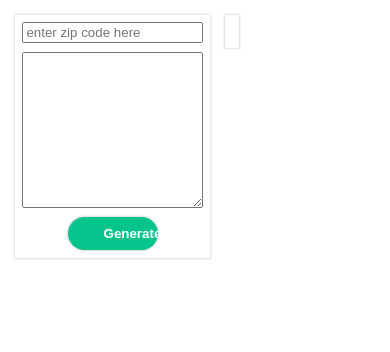
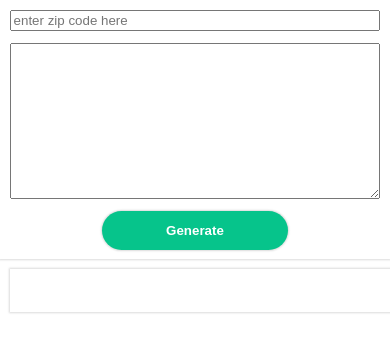
Before and after one commit to mahmoudshahin1111/udacity-fwd-weather-journal-app, a website: page public/index.html in a window 390 px wide. Drawn offline with Linux system fonts and the light colour scheme; no server answers.

```diff
--- a/public/app.js
+++ b/public/app.js
@@ -17,6 +17,9 @@
             onDataSended();
             console.log("Data sended successfully");
             updateWeatherInfoUI(savedData.temp,savedData.feel,savedData.date);
+        },error=>{
+            console.log(error);
+            onDataSended();
         });
     })
 }
@@ -30,6 +33,8 @@
                     resolve(data);
                 })
 
+            },e=>{
+                error(e);
             })
     })
 
--- a/public/style.css
+++ b/public/style.css
@@ -7,7 +7,10 @@
 html,body{
     width: 100%;
     height: 100%;
-    font-size: 18px;
+    font-size: 24px;
+    margin: 0;
+    padding: 0;
+    overflow-x: hidden;
 
 }
 .page{
@@ -16,6 +19,11 @@
     flex-wrap: nowrap;
     width: 100vw;
 }
+@media screen and (max-width:800px) {
+    .page{
+        flex-direction: column;
+    }
+}
 .weather-form{
     box-shadow: 0px 0px 2px 1px rgba(0, 0, 0, 0.144);
     width: 50%;
@@ -23,8 +31,12 @@
     display: flex ;
     flex-direction: column;
     padding: 0.4rem;
-    margin: 0.4rem;
     gap: 0.5rem;
+}
+@media screen and (max-width:800px) {
+    .weather-form{
+        width: 100%;
+    }
 }
 #entryHolder{
     box-shadow: 0px 0px 2px 1px rgba(0, 0, 0, 0.144);
@@ -35,6 +47,11 @@
     gap: 0.5rem;
     padding: 0.4rem;
     margin: 0.4rem;
+}
+@media screen and (max-width:800px) {
+    #entryHolder{
+        width: 100%;
+    }
 }
 #generate{
     align-self: center;
```
